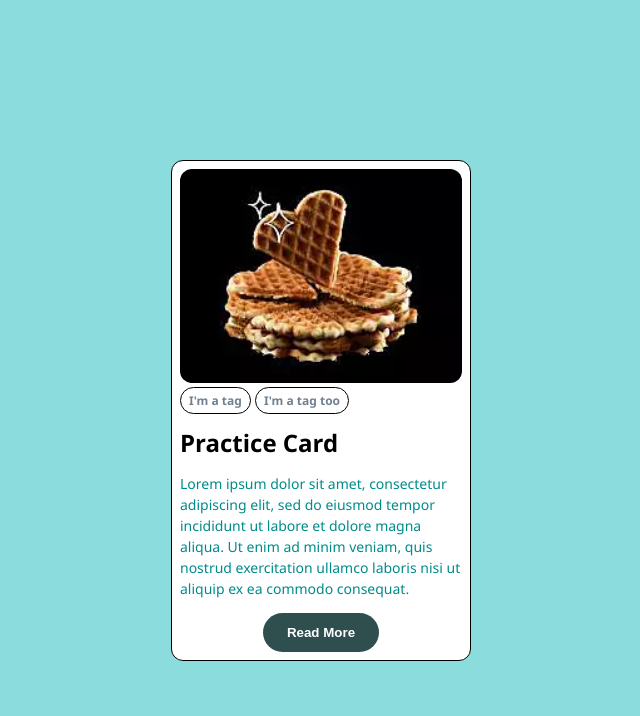
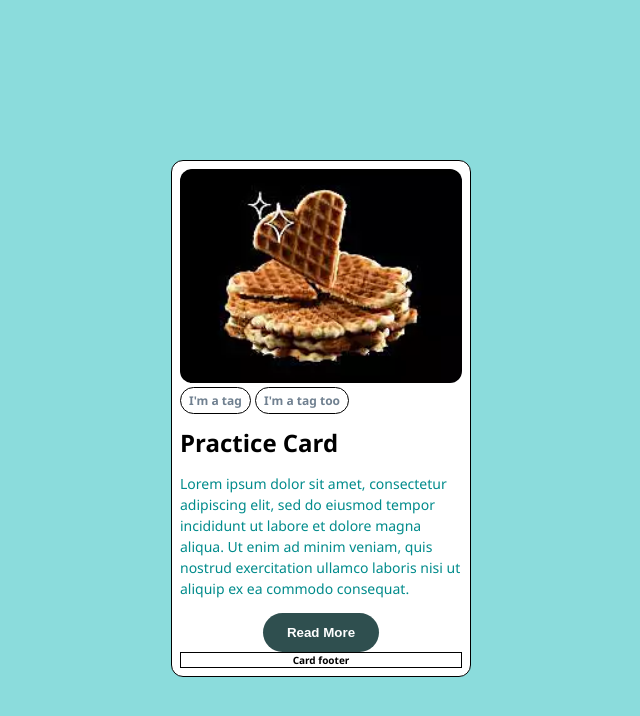
Before and after one commit to banhari/css-exercises, a plain HTML site: page practice_cards/index.html in a window 1280 px wide. Shown: the whole page, without its empty margins (319-959 px from the left). Drawn offline with Linux system fonts and the light colour scheme.

Commit message:
Finished training

```diff
--- a/practice_cards/index.html
+++ b/practice_cards/index.html
@@ -20,6 +20,7 @@
             <div class="name">Practice Card</div>
             <p>Lorem ipsum dolor sit amet, consectetur adipiscing elit, sed do eiusmod tempor incididunt ut labore et dolore magna aliqua. Ut enim ad minim veniam, quis nostrud exercitation ullamco laboris nisi ut aliquip ex ea commodo consequat. </p>
             <button>Read More</button>
+            <footer>Card footer</footer>
         </div>
 
     </div>
--- a/practice_cards/style.css
+++ b/practice_cards/style.css
@@ -64,3 +64,11 @@ button:focus, button:hover {
 .card_details {
   padding: 16px 8px 8 px 8 px;
 }
+
+footer {
+  border: 1px solid black;
+  font-size: 10px;
+  font-weight: bold;
+  display: flex;
+  justify-content: center;
+}
```
